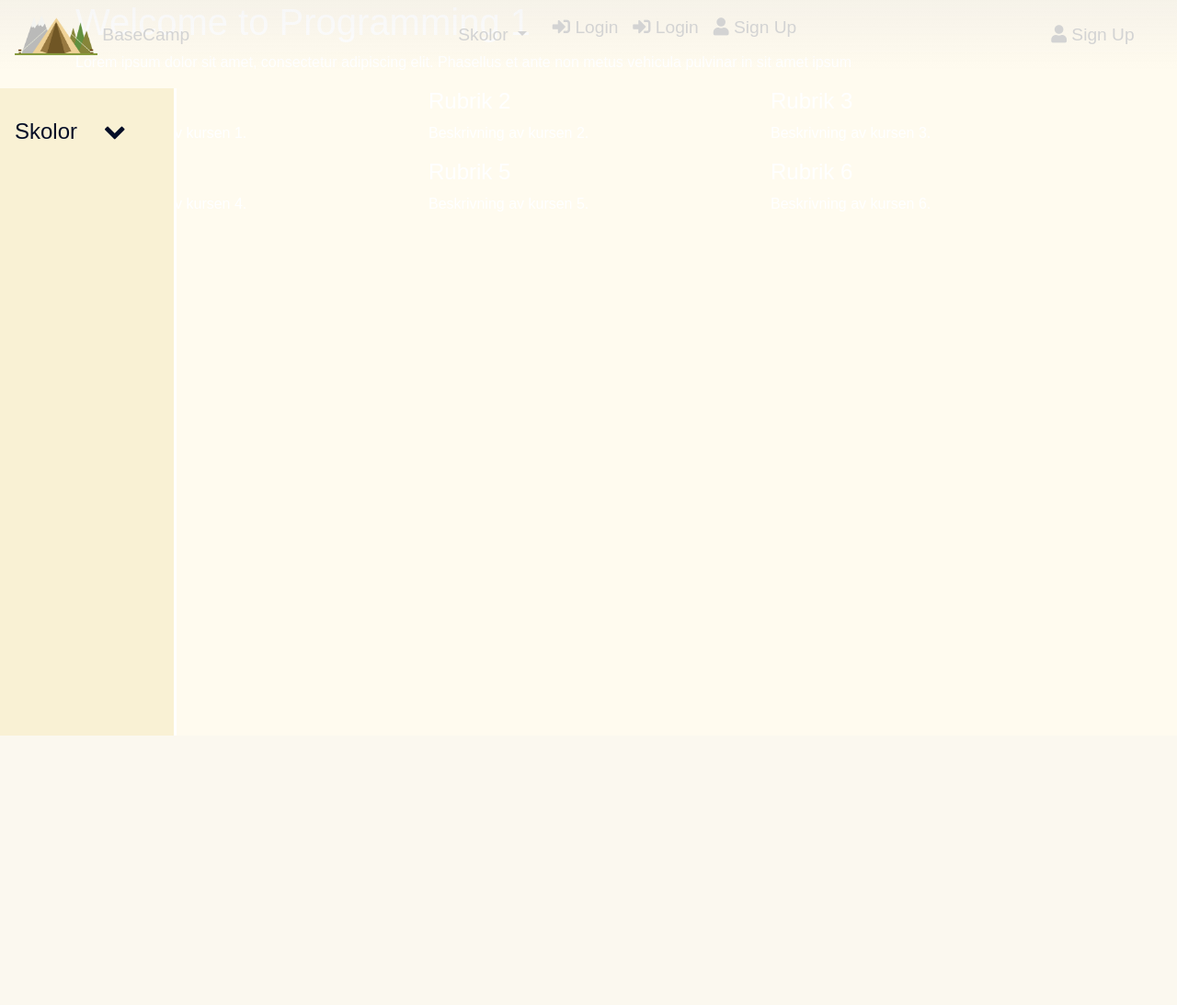
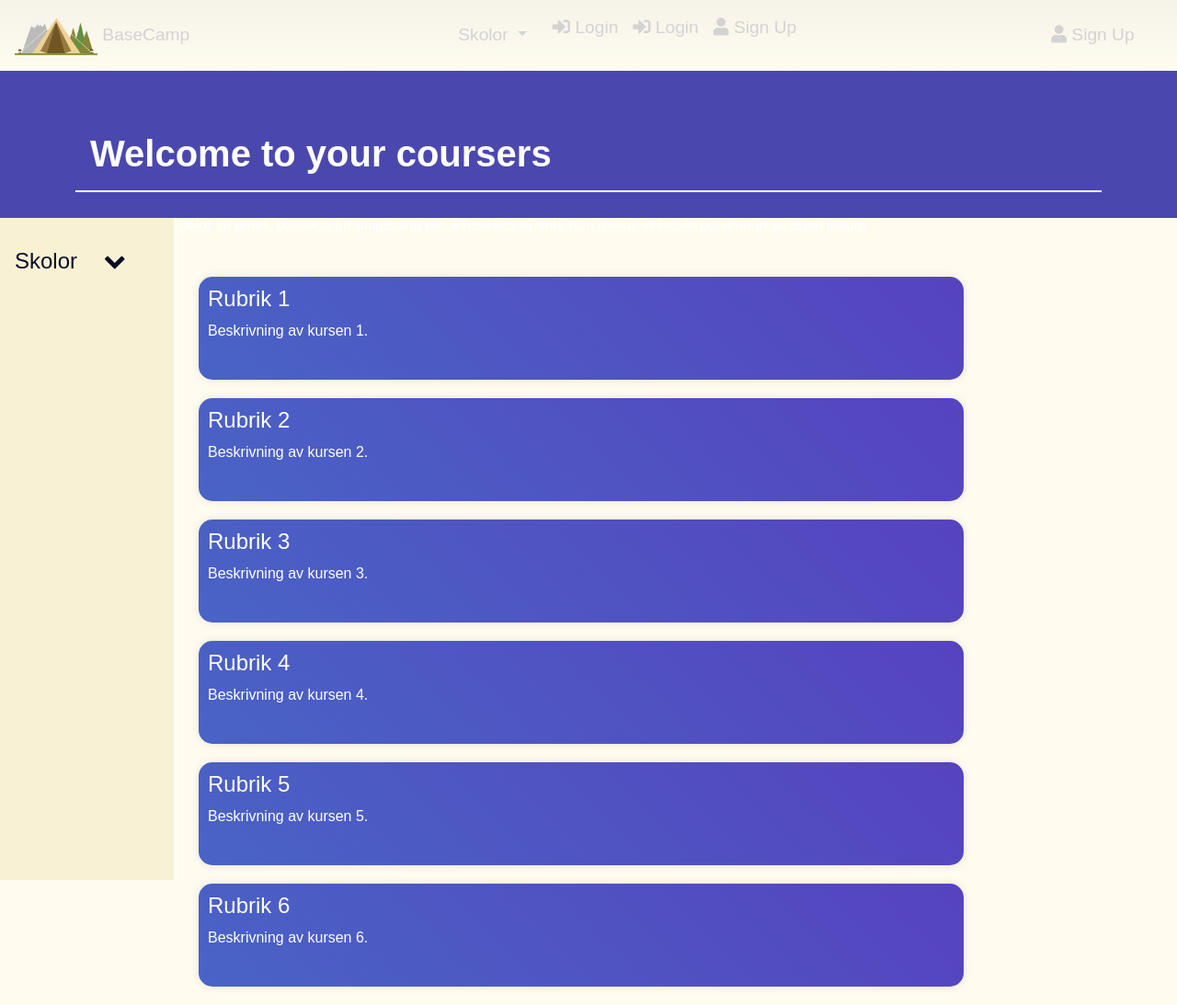
Before and after one commit to NTIG-Helsingborg/TE4_23-24_Basecamp, a PHP site: page /kurser.php in a window 1280 px wide. Shown: the whole page at 92% size. Before the commit the page ends 800 px from the top, so only its background shows below. Run offline with PHP 8.4, Linux system fonts and the light colour scheme; some libraries are stand-ins or nearby versions.

Commit message:
edit kurser utseende

```diff
--- a/CSS/kapitlar.css
+++ b/CSS/kapitlar.css
@@ -101,3 +101,49 @@
   font-weight: bold;
 
 }
+
+
+/* -------------------------css for Coursers -------------------------- */
+
+
+.boxCourse {
+
+
+
+
+  transform: translate(0%,0%);
+  color: #e8e8e8;
+  border: none;
+  outline: none;
+  background: linear-gradient(45deg,#446FC8,  #5f2ebb, #e748f0);
+  background-size: 400% 400%;
+  box-shadow: 2vw 5vw 0 lightcoral;
+  cursor: pointer;
+  transition: all 0.3s ease;
+  border-radius: 15px;
+  margin-bottom: 20px;
+  box-shadow: 0 0 10px rgba(0, 0, 0, 0.1);
+  padding: 10px;
+  color: #fff;
+  width: 80%;
+  height: 14vh;
+
+}
+.boxCourse:hover{
+
+
+  animation: gradient 10s ease infinite;
+    scale: 1.03;
+    box-shadow: 0.2vw 0.2vw 0 #F59191;
+
+  /* background: linear-gradient(to bottom, #446FC8 10%, #F59191 90%);
+  transform: scale(1.075);
+  cursor: pointer;
+  color: #fff;
+  text-decoration: none; */
+}
+
+@keyframes gradient {
+  50% {
+    background-position: 100% 0;
+  }}
--- a/kurser.php
+++ b/kurser.php
@@ -16,7 +16,7 @@
   <!-- CSS-fil -->
   <link rel="stylesheet" href="baseCamp.css">
   <link rel="stylesheet" href="specifikkurs.css">
-  <link rel="stylesheet" href="CSS/kurser.css">
+  <link rel="stylesheet" href="CSS/kapitlar.css">
 </head>
 
 <body>
@@ -25,7 +25,7 @@
   </header>
   <div class="course-title">
     <div class="container">
-      <h1>Welcome to Programming 1</h1>
+      <h1>Welcome to your coursers</h1>
       <p>Lorem ipsum dolor sit amet, consectetur adipiscing elit. Phasellus et ante non metus vehicula pulvinar in sit
         amet ipsum</p>
     </div>
@@ -82,8 +82,8 @@
     <div class="row box-group" id="group1">
       <!-- Box 1-6 -->
       <?php for ($i = 1; $i <= 6; $i++) { ?>
-        <div class="col-lg-4 col-md-6 col-sm-6">
-          <div class="box">
+        <div class="col-lg-12 col-md-12 col-sm-6">
+          <div class="boxCourse">
             <h4>Rubrik
               <?php echo $i; ?>
             </h4>
```
